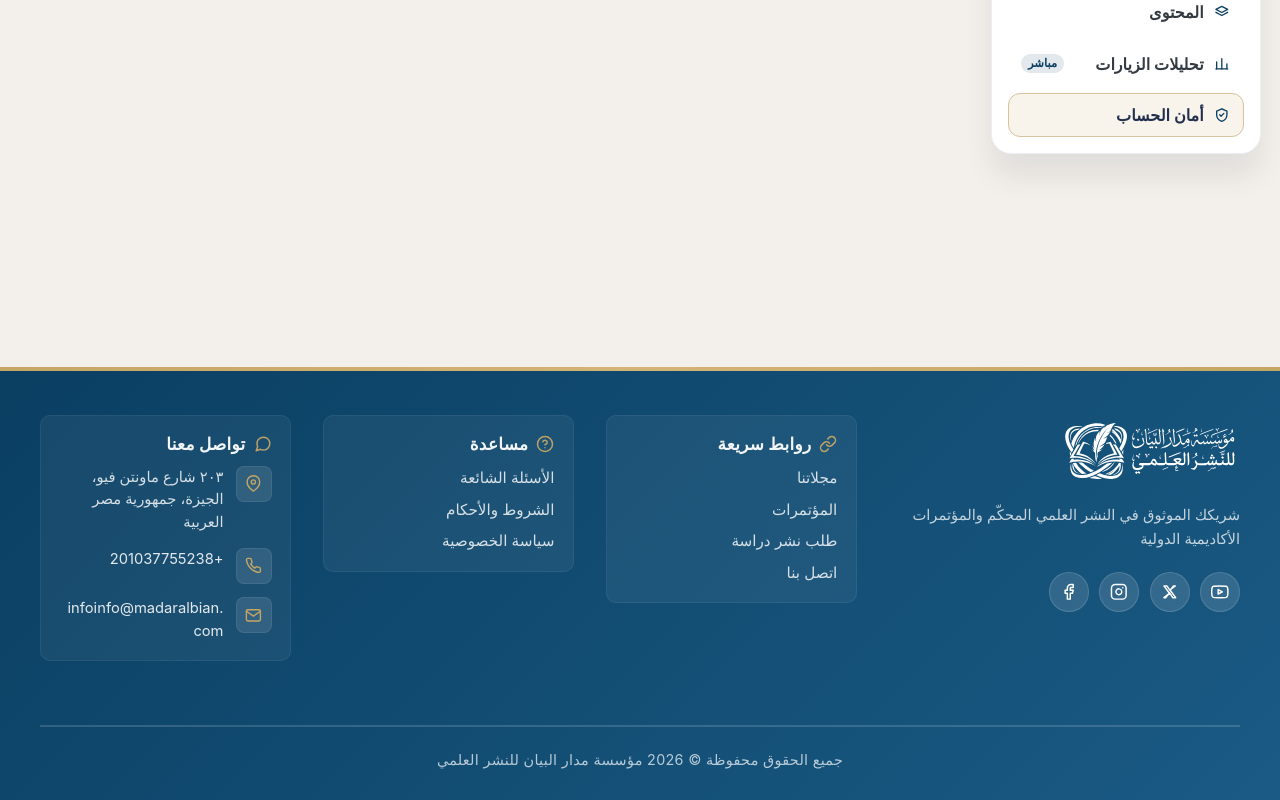
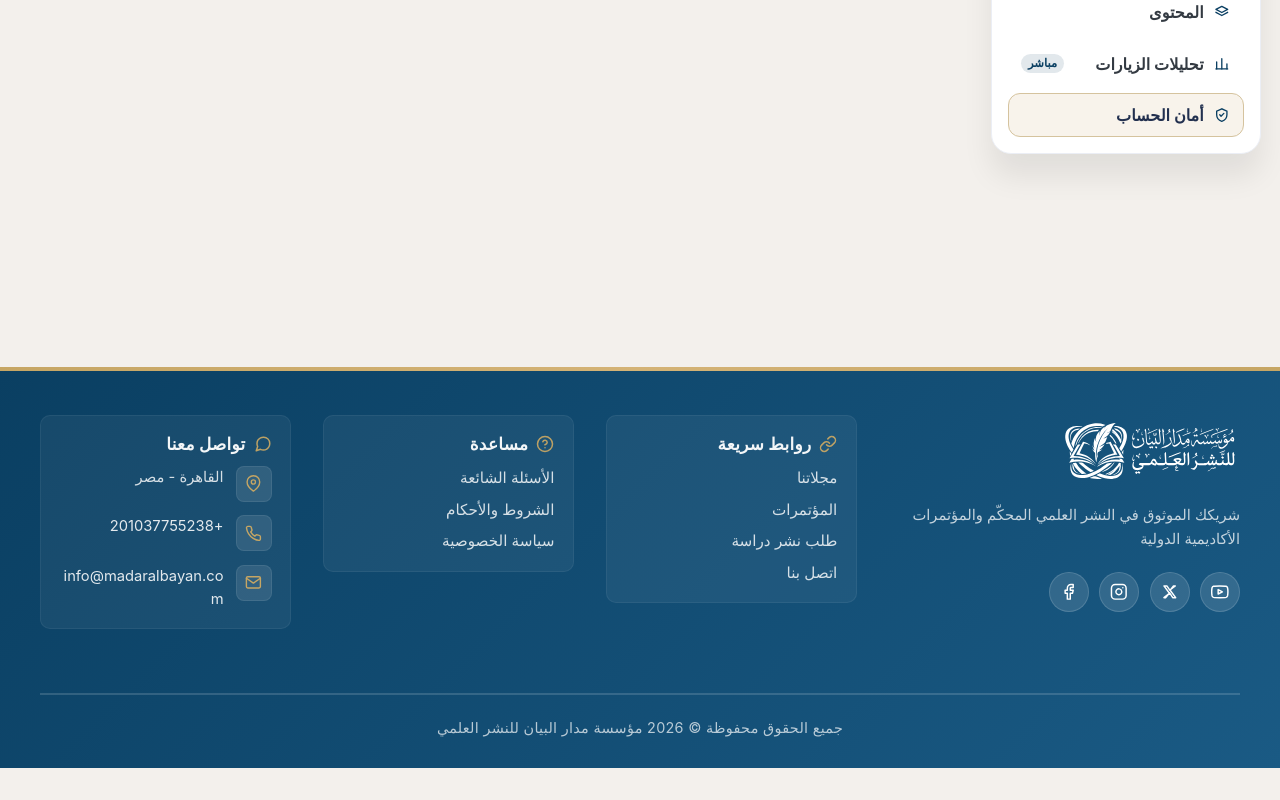
Before and after one commit to Nader-Ramadan/madar_al-bian, a Next.js app: page /admin/account in a window 1280 px wide. Shown: the part 501-1301 px from the top of the page. After the commit the page ends 1269 px from the top, so only its background shows below. Built offline with nearby package versions, Linux system fonts and the light colour scheme; no server answers.

Commit message:
Update footer contact information for clarity and accuracy
- Changed the address to a more general location in Cairo, Egypt.
- Corrected the email address format to ensure proper communication.

```diff
--- a/app/components/footer.tsx
+++ b/app/components/footer.tsx
@@ -24,11 +24,11 @@ const SOCIAL_LINKS = {
 } as const;
 
 const CONTACT = {
-  address: "٢٠٣ شارع ماونتن فيو، الجيزة، جمهورية مصر العربية",
+  address: "القاهرة - مصر",
   phoneDisplay: "+201037755238",
   phoneHref: "tel:+201037755238",
-  emailDisplay: "infoinfo@madaralbian.com",
-  emailHref: "mailto:info@madaralbian.com",
+  emailDisplay: "info@madaralbayan.com",
+  emailHref: "mailto:info@madaralbayan.com",
 } as const;
 
 const SOCIAL_ITEMS = [
```
